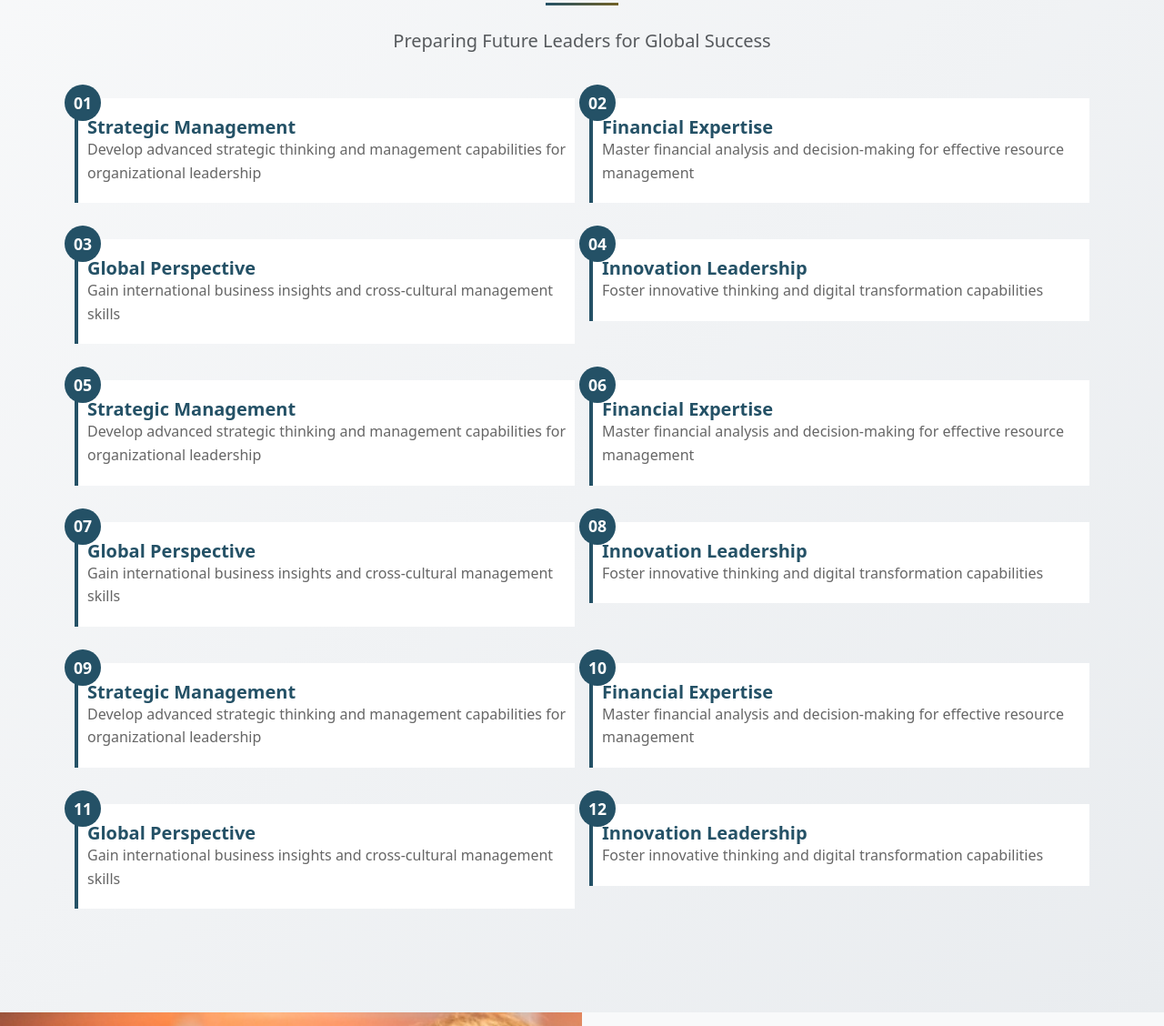
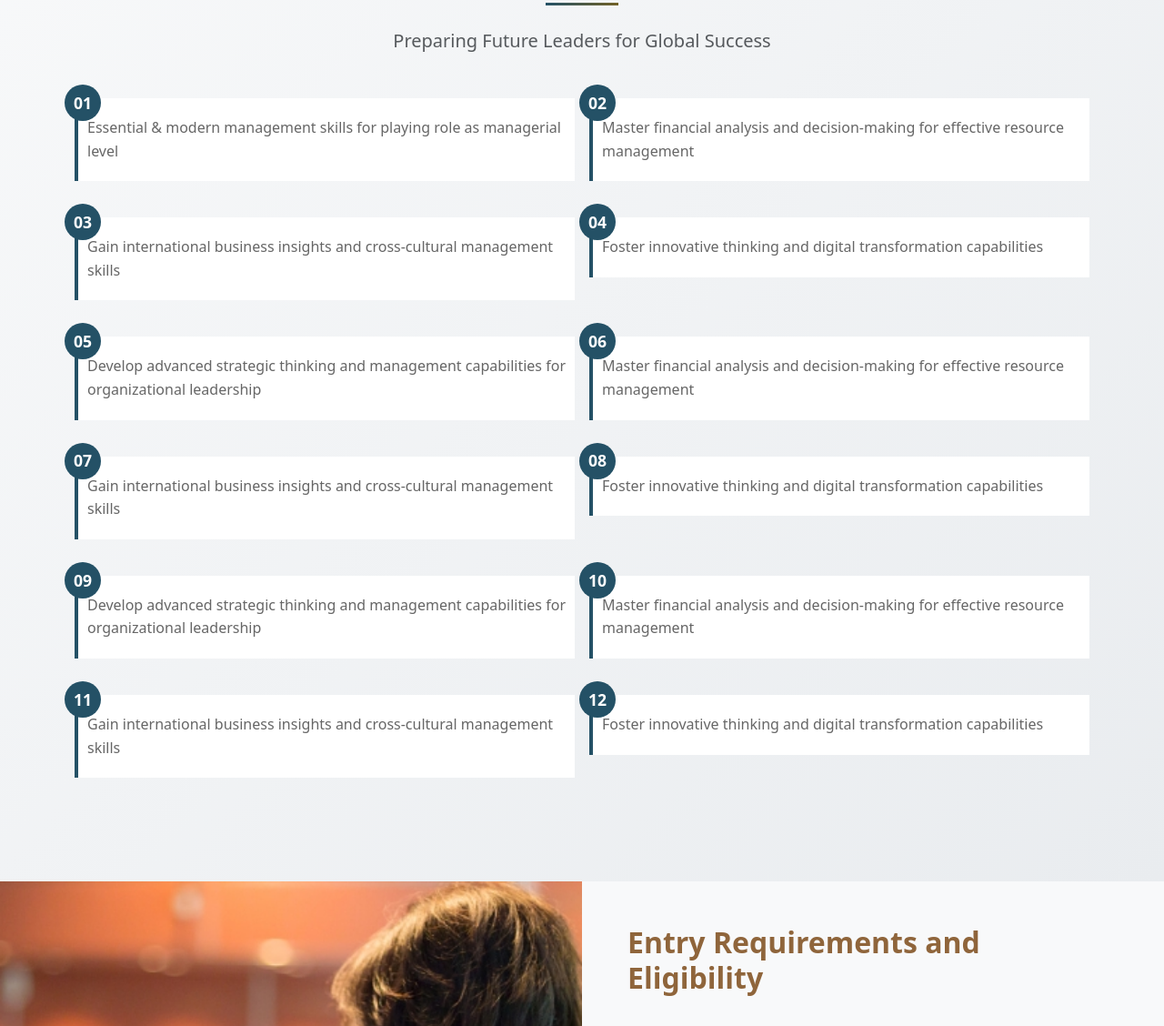
Before and after one commit to kmalaminstd123/mba-course-details-two, a plain HTML site: page index.html in a window 1280 px wide. Shown: the part 2339-3467 px from the top of the page at 91% size. Drawn offline with nearby package versions, Linux system fonts and the light colour scheme.

Commit message:
Update index.html

```diff
--- a/index.html
+++ b/index.html
@@ -234,15 +234,15 @@
                         <div class="col-md-6">
                             <div class="goal-item">
                                 <span class="goal-number">01</span>
-                                <h3>Strategic Management</h3>
-                                <p>Develop advanced strategic thinking and management capabilities for organizational leadership</p>
+
+                                <p>Essential & modern management skills for playing role as managerial level</p>
                             </div>
                         </div>
 
                         <div class="col-md-6">
                             <div class="goal-item">
                                 <span class="goal-number">02</span>
-                                <h3>Financial Expertise</h3>
+
                                 <p>Master financial analysis and decision-making for effective resource management</p>
                             </div>
                         </div>
@@ -250,7 +250,7 @@
                         <div class="col-md-6">
                             <div class="goal-item">
                                 <span class="goal-number">03</span>
-                                <h3>Global Perspective</h3>
+
                                 <p>Gain international business insights and cross-cultural management skills</p>
                             </div>
                         </div>
@@ -258,7 +258,7 @@
                         <div class="col-md-6">
                             <div class="goal-item">
                                 <span class="goal-number">04</span>
-                                <h3>Innovation Leadership</h3>
+
                                 <p>Foster innovative thinking and digital transformation capabilities</p>
                             </div>
                         </div>
@@ -266,7 +266,7 @@
                         <div class="col-md-6">
                             <div class="goal-item">
                                 <span class="goal-number">05</span>
-                                <h3>Strategic Management</h3>
+
                                 <p>Develop advanced strategic thinking and management capabilities for organizational leadership</p>
                             </div>
                         </div>
@@ -274,7 +274,7 @@
                         <div class="col-md-6">
                             <div class="goal-item">
                                 <span class="goal-number">06</span>
-                                <h3>Financial Expertise</h3>
+
                                 <p>Master financial analysis and decision-making for effective resource management</p>
                             </div>
                         </div>
@@ -282,7 +282,7 @@
                         <div class="col-md-6">
                             <div class="goal-item">
                                 <span class="goal-number">07</span>
-                                <h3>Global Perspective</h3>
+
                                 <p>Gain international business insights and cross-cultural management skills</p>
                             </div>
                         </div>
@@ -290,7 +290,7 @@
                         <div class="col-md-6">
                             <div class="goal-item">
                                 <span class="goal-number">08</span>
-                                <h3>Innovation Leadership</h3>
+
                                 <p>Foster innovative thinking and digital transformation capabilities</p>
                             </div>
                         </div>
@@ -298,7 +298,7 @@
                         <div class="col-md-6">
                             <div class="goal-item">
                                 <span class="goal-number">09</span>
-                                <h3>Strategic Management</h3>
+
                                 <p>Develop advanced strategic thinking and management capabilities for organizational leadership</p>
                             </div>
                         </div>
@@ -306,7 +306,6 @@
                         <div class="col-md-6">
                             <div class="goal-item">
                                 <span class="goal-number">10</span>
-                                <h3>Financial Expertise</h3>
                                 <p>Master financial analysis and decision-making for effective resource management</p>
                             </div>
                         </div>
@@ -314,7 +313,6 @@
                         <div class="col-md-6">
                             <div class="goal-item">
                                 <span class="goal-number">11</span>
-                                <h3>Global Perspective</h3>
                                 <p>Gain international business insights and cross-cultural management skills</p>
                             </div>
                         </div>
@@ -322,7 +320,6 @@
                         <div class="col-md-6">
                             <div class="goal-item">
                                 <span class="goal-number">12</span>
-                                <h3>Innovation Leadership</h3>
                                 <p>Foster innovative thinking and digital transformation capabilities</p>
                             </div>
                         </div>
```
